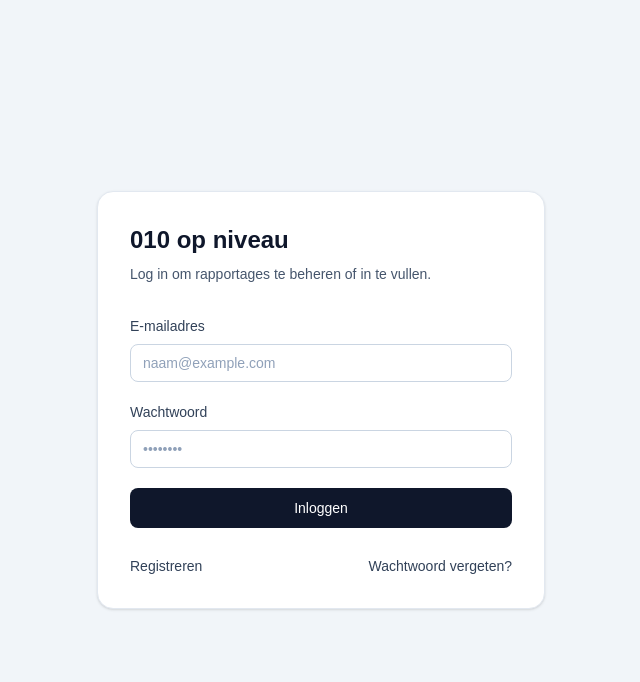
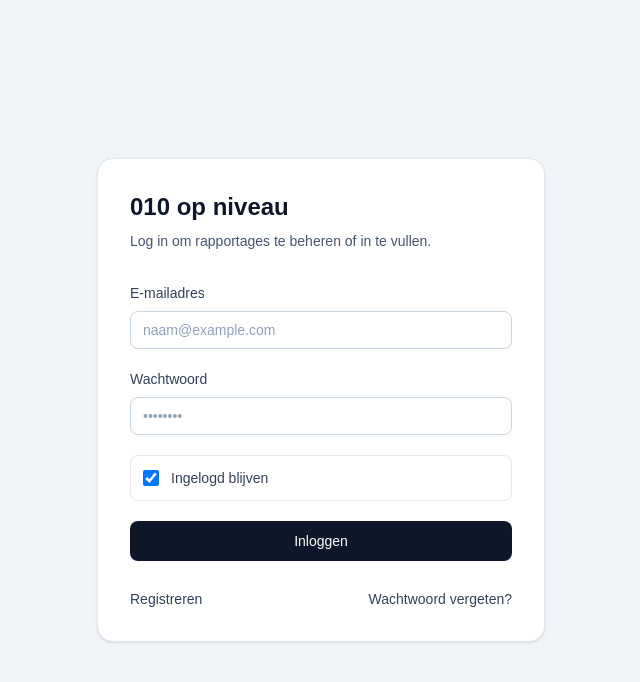
Before and after one commit to MunzurAtak/RapportageDash, a Next.js app: page /login in a window 1280 px wide. Shown: the top 682 px of the page, without its empty margins (319-959 px from the left). Built offline with nearby package versions, Linux system fonts and the light colour scheme.

Commit message:
Add remember me option to login

```diff
--- a/app/login/page.tsx
+++ b/app/login/page.tsx
@@ -9,6 +9,7 @@ export default function LoginPage() {
   const router = useRouter();
   const [email, setEmail] = useState("");
   const [password, setPassword] = useState("");
+  const [rememberMe, setRememberMe] = useState(true);
   const [errorMessage, setErrorMessage] = useState("");
   const [loading, setLoading] = useState(false);
 
@@ -117,6 +118,16 @@ export default function LoginPage() {
             />
           </div>
 
+          <label className="flex items-center gap-3 rounded-lg border border-slate-200 p-3">
+            <input
+              type="checkbox"
+              checked={rememberMe}
+              onChange={(event) => setRememberMe(event.target.checked)}
+              className="h-4 w-4"
+            />
+            <span className="text-sm text-slate-700">Ingelogd blijven</span>
+          </label>
+
           {errorMessage && (
             <p className="rounded-lg bg-red-50 px-3 py-2 text-sm text-red-700">
               {errorMessage}
```
